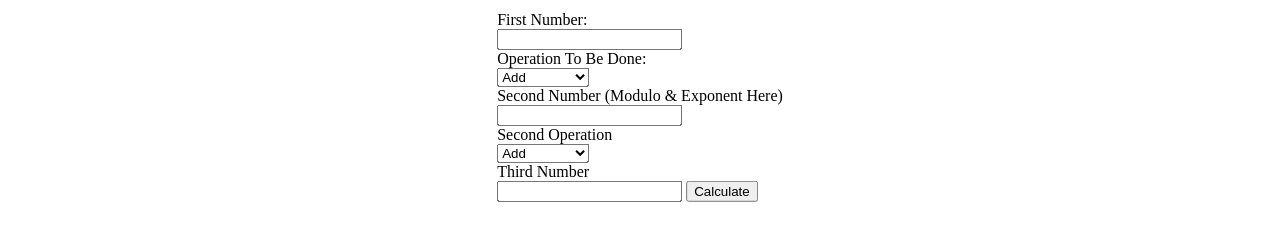
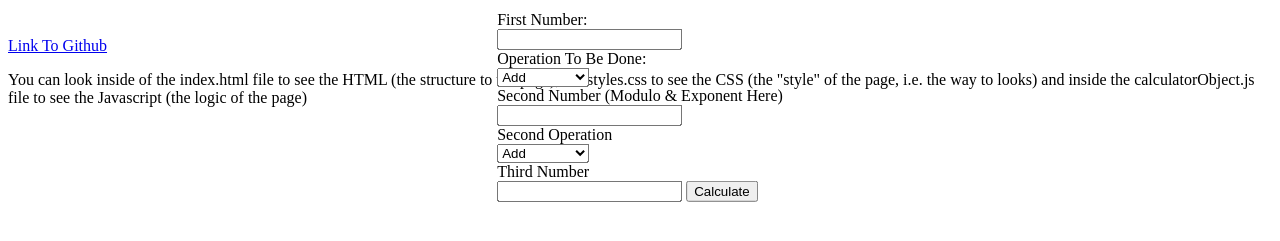
Before and after one commit to dakotabenger/ObjectCalculator, a plain HTML site: page index.html in a window 1280 px wide. Shown: the part 43-284 px from the top of the page. Drawn offline with Linux system fonts and the light colour scheme.

Commit message:
Added Link To GitHub Repo And A Description of What's In The Repo for Newbies

```diff
--- a/index.html
+++ b/index.html
@@ -9,6 +9,8 @@
 <body>
     <script src="calculatorObject.js"></script>
     <h1 id="title">Calculator (Using Object Destructuring)</h1>
+    <a class="gitHubLink" href="https://github.com/dakotabenger/ObjectCalculator" id="ghl">Link To Github</a>
+    <p>You can look inside of the index.html file to see the HTML (the structure to the page), the styles.css to see the CSS (the "style" of the page, i.e. the way to looks) and inside the calculatorObject.js file to see the Javascript (the logic of the page)</p>
 </br>
     <div id="calcContainer">
         <label for="num1">First Number:</label>
```
